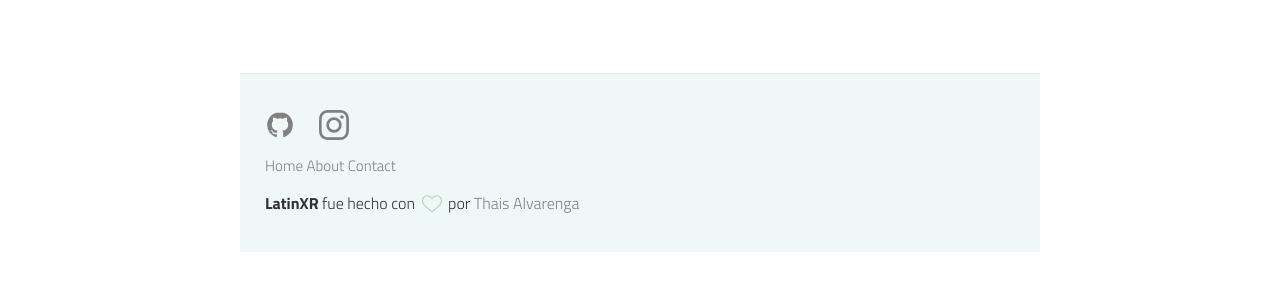
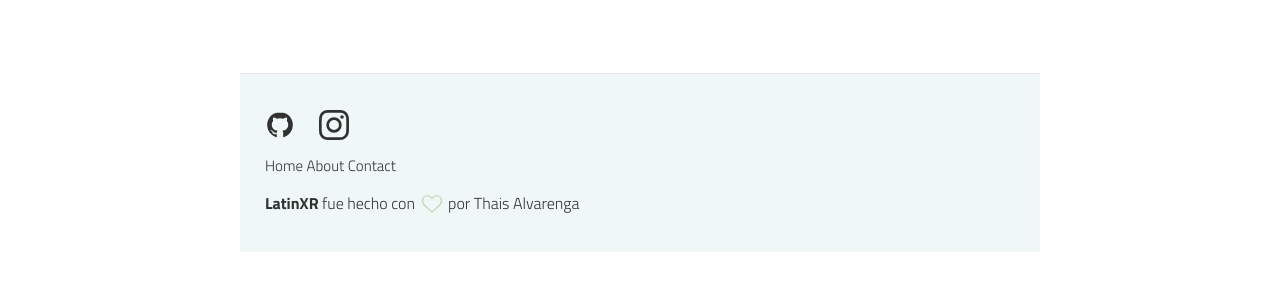
Before and after one commit to LatinXR/latinxr.github.io, a Jekyll site: the page built from staff.html, in a window 1280 px wide. Shown: the part 335-626 px from the top of the page. Built offline with Jekyll 4.4.1, drawn with Linux system fonts in a browser that asks for light colours; a script that is not in the unit is left out.

Commit message:
Edited a color

```diff
--- a/_sass/_footer.scss
+++ b/_sass/_footer.scss
@@ -53,10 +53,10 @@ footer {
 
   a {
     display: inline-block;
-    fill: #808080;
+    fill: rgba(0,0,0,.8);
     transition: all 0.3s ease;
     text-decoration: none;
-    color: #808080;
+    color: rgba(0,0,0,.8);
 
     &:hover {
       fill: $themeColor;
```
